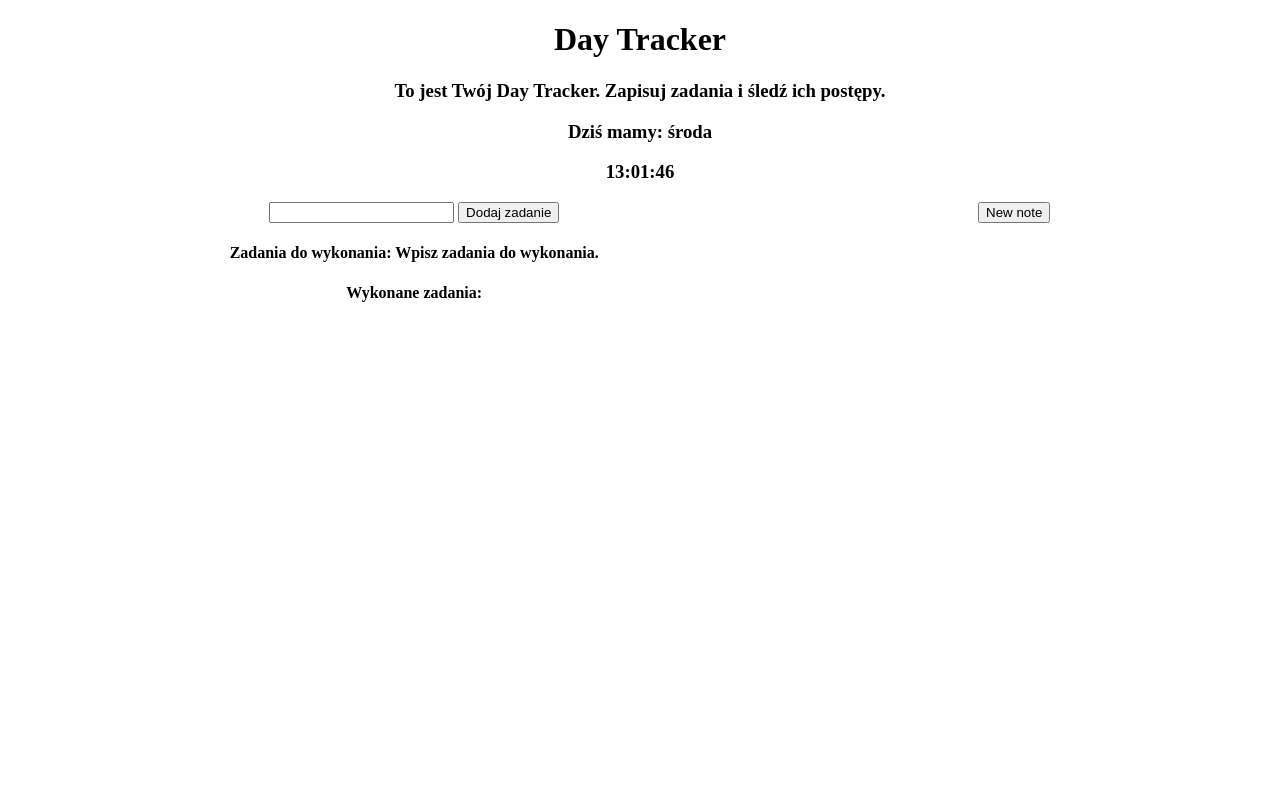
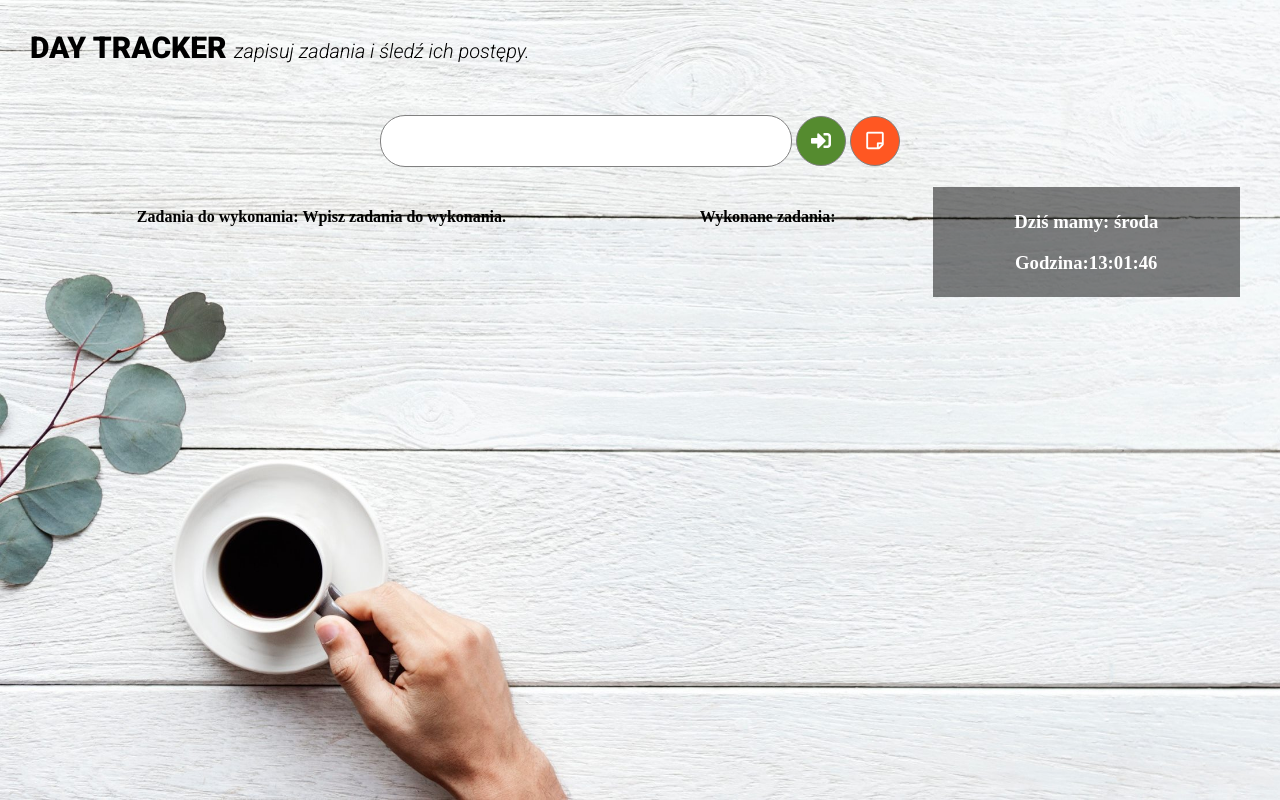
Before and after one commit to katarzynka1234/Codziennik, a website: page index.html in a window 1280 px wide. Drawn offline with Linux system fonts and the light colour scheme.

Commit message:
Add style for header and main section

```diff
--- a/index.html
+++ b/index.html
@@ -6,33 +6,41 @@
     <meta name="viewport" content="width=device-width, initial-scale=1.0">
     <meta http-equiv="X-UA-Compatible" content="ie=edge">
     <link rel="stylesheet" type="text/css" href="css/style.css">
+    <link rel="stylesheet" href="https://use.fontawesome.com/releases/v5.7.2/css/all.css" integrity="sha384-fnmOCqbTlWIlj8LyTjo7mOUStjsKC4pOpQbqyi7RrhN7udi9RwhKkMHpvLbHG9Sr"
+        crossorigin="anonymous">
     <title>Day Tracker</title>
 </head>
 
 <body>
-    <header class="container main-panel">
-        <h1>Day Tracker</h1>
-        <h3>To jest Twój Day Tracker. Zapisuj zadania i śledź ich postępy. </h3>
-        <h3>Dziś mamy: <span class="actual-day""></span></h3>
-        <h3><span class=" actual-time"></span></h3>
+    <header class="main-header">
+        <h1>Day Tracker <span class="header-description"> Zapisuj zadania i śledź ich postępy.</span></h1>
     </header>
-    <main>
-        <div class="container main-box">
-            <div class="tasks-box">
+    <main class="container">
+        <div class="add-element-box">
             <form>
                 <input type="text" class="new-task">
-                    <button type="submit" class="add-task">Dodaj zadanie</button>
+                <button type="submit" class="add-task"><i class="fas fa-sign-in-alt"></i></button>
+                <button class="add-note-button"><i class="far fa-sticky-note"></i></button>
             </form>
+        </div>
+        <div class="main-box">
+            <div class="tasks-box">
+                <div>
                     <h4>Zadania do wykonania: <span class="tasks-number"></span></h4>
                     <ul class="list-tasks"></ul>
+                </div>
+                <div>
                     <h4>Wykonane zadania: <span class="done-tasks-number"></span></h4>
                     <ul class="done-list-tasks"></ul>
                 </div>
-            <div class="notes-box">
-                <button class="add-note-button">New note</button>
-
+            </div>
+            <div class="actual-data-box">
+                <h3>Dziś mamy: <span class=" actual-day""></span></h3>
+                <h3>Godzina:<span class="
+                        actual-time"></span></h3>
             </div>
         </div>
+
     </main>
 
 
--- a/sass/style.scss
+++ b/sass/style.scss
@@ -1,6 +1,13 @@
+@import url('https://fonts.googleapis.com/css?family=Roboto:300i,400,900');
+
 body {
     margin: 0;
     padding: 0;
+    min-height: 100vh;
+    background-image: url(/images/beverage-blank-break-997719.jpg);
+    background-position: left bottom;
+    background-size: cover;
+    background-repeat: no-repeat;
 }
 
 .container {
@@ -10,10 +17,89 @@ body {
 
 }
 
-.main-box {
-    display: flex;
-    justify-content: space-around;
+.main-header {
+    padding: 10px 0;
+
+    h1 {
+        margin-left: 30px;
+        text-transform: uppercase;
+        font-size: 30px;
+        font-family: 'Roboto', sans-serif;
+        font-weight: 900;
+
+        span.header-description {
+            font-size: 20px;
+            font-family: 'Roboto', sans-serif;
+            font-weight: 300;
+            font-style: italic;
+            text-transform: lowercase;
+        }
+    }
 }
+
+
+
+main {
+    .add-element-box {
+        margin: 20px auto;
+
+        input.new-task {
+            height: 50px;
+            width: 400px;
+            border-radius: 25px;
+            border: 1px solid gray;
+            font-size: 20px;
+            padding: 0px 5px;
+        }
+
+        button {
+            height: 50px;
+            width: 50px;
+            border-radius: 25px;
+            border: 1px solid gray;
+            color: white;
+            font-size: 20px;
+        }
+
+        button.add-task {
+            background-color: #558B2F;
+        }
+
+        button.add-note-button {
+            background-color: #FF5722;
+        }
+    }
+
+    .main-box {
+        display: flex;
+        justify-content: space-between;
+        align-items: flex-start;
+
+        .tasks-box {
+            flex: 3;
+            display: flex;
+            justify-content: space-around;
+
+        }
+
+        .actual-data-box {
+            flex: 1;
+            width: 300px;
+            margin: 0 auto;
+            background-color: rgba(0, 0, 0, 0.5);
+            padding: 5px;
+            color: white;
+        }
+
+    }
+
+
+
+
+
+}
+
+
 
 // Style for notes board
 .sticker {
```
Also changed, not shown: css/style.css, images/beverage-blank-break-997719.jpg (added), 1 other file. Lines whose indentation alone changed are shown as unchanged.
